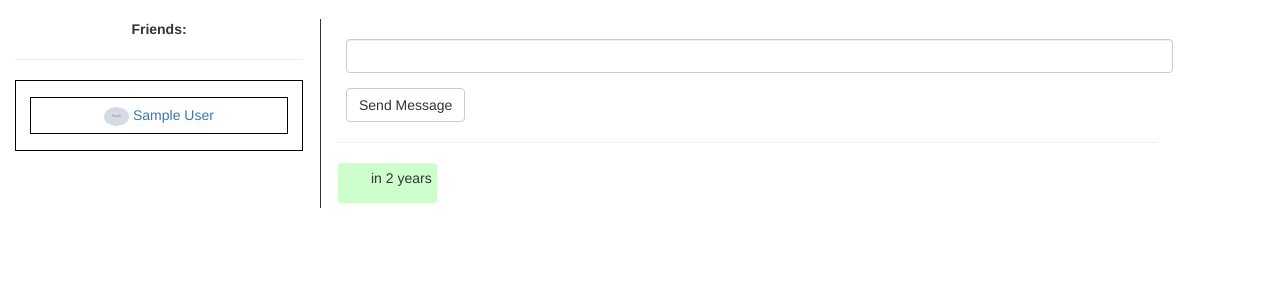
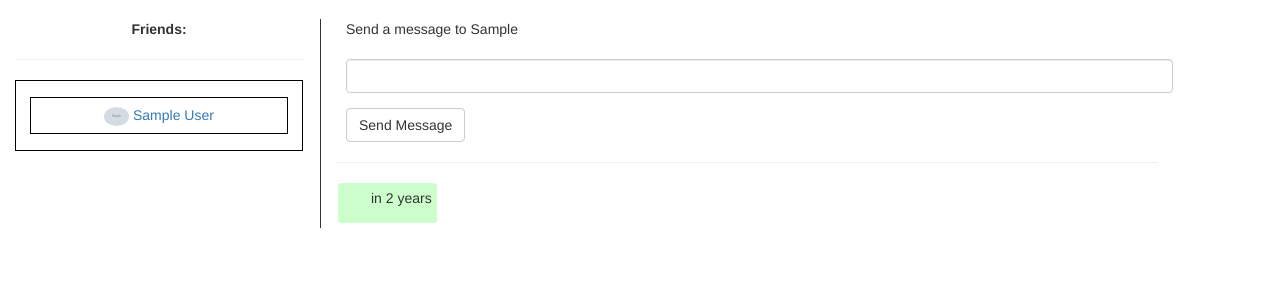
Before and after one commit to akhi1312/CMPE281, a Flask app: template templates/messages.html in a window 1280 px wide. Shown: the part 51-351 px from the top of the page. Run offline with Flask 2, Linux system fonts and the light colour scheme; tables that the repository leaves empty hold one stand-in row (values such as "Sample post"); the template is opened without the code that fills it: values that come from a table or form of the project are taken from there, most other values are stand-ins (such as "Sample title", 1, 10 or a date in 2020); grey boxes marked "Sample" are stand-in pictures; parts of the project's set-up code (start-up, migrations or seed data) failed here and were passed over; some libraries are stand-ins or nearby versions.

Commit message:
modifications

```diff
--- a/templates/messages.html
+++ b/templates/messages.html
@@ -20,6 +20,7 @@
         <div class="row" style="margin-left:5px">
             <form action="/messages/{{selectedUser}}" method="POST">
                 <div style="margin-left:5px">
+                    <p style="margin-bottom:0px;font-size: 14px;font-weight: 1.25;">Send a message to {{selectedUser}} </p>
                     {{ wtf.quick_form(form) }}
                 </div>
             </form>
@@ -44,6 +45,7 @@
         </div>
         {% endfor %} {% else %}
         <h2>Select A Friend to Message</h2>
+        <img src="{{ url_for('static', filename='images/messaging.png') }}">
         {% endif %}
     </div>
 </div>
```
Also changed, not shown: static/images/messaging.png (added).
